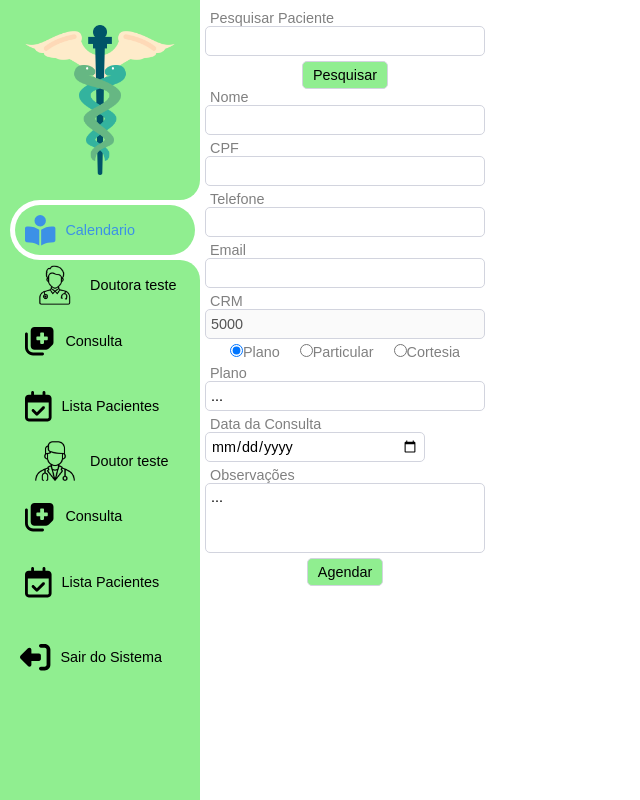
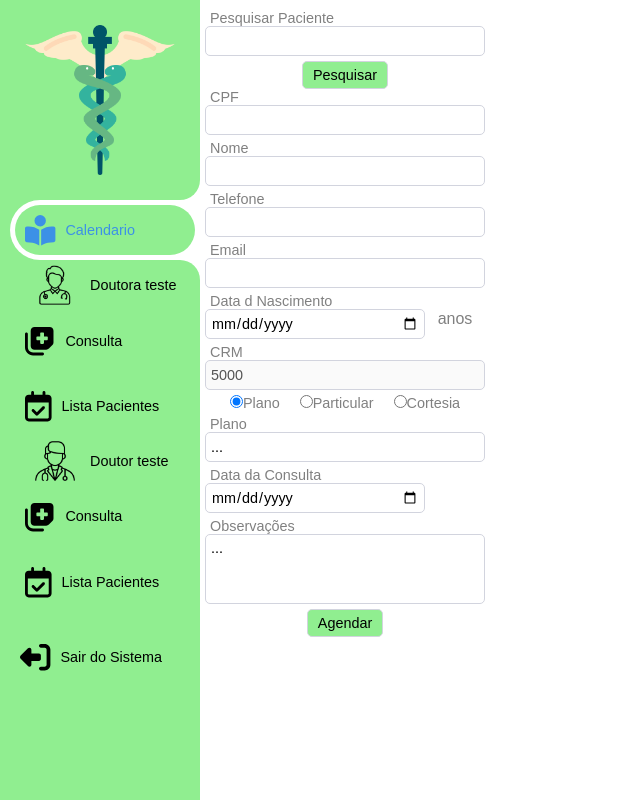
Before and after one commit to HumbertoFox/projeto-1-react, a React (Vite) app: page /consultationDRY in a window 1280 px wide. Shown: the whole page, without its empty margins (0-640 px from the left). Built offline with nearby package versions, Linux system fonts and the light colour scheme; sample sign-in values are in the browser's storage.

Commit message:
upgrade form doctorY styled

```diff
--- a/src/components/form/formpatientdrx.jsx
+++ b/src/components/form/formpatientdrx.jsx
@@ -1,7 +1,7 @@
 import React, { useEffect, useState } from "react";
 import { useAuth } from "../../contexts/authcontext";
 import { useForm } from "react-hook-form";
-import { DivNomeEd, DivParticular, DivPlan, DivRadio, FormDoctor } from "../../styles/formdrstyle";
+import { DivNameEd, DivParticular, DivPlan, DivRadio, FormDoctor } from "../../styles/formdrstyle";
 import { viaCepApi } from "../../services/viacep";
 import { SubmitButton } from "../button/buttonsubmit";
 import { LabelText } from "../../styles/labelstyle";
@@ -214,14 +214,14 @@ export const FormPatientDrX = () => {
                     Edifício
                 </LabelText>
             </DivRadio>
-            <DivNomeEd className={radioSelect}>
+            <DivNameEd className={radioSelect}>
                 <LabelText htmlFor="building">Nome do Edifício</LabelText>
                 <input type="text" id="building" {...register("building", { value: "..." })} />
                 <LabelText htmlFor="block">Bloco</LabelText>
                 <input type="text" id="block" {...register("block", { value: "..." })} />
                 <LabelText htmlFor="apartment">Apartamento</LabelText>
                 <input type="text" id="apartment" {...register("apartment", { value: "..." })} />
-            </DivNomeEd>
+            </DivNameEd>
             <LabelText htmlFor="district">Bairro/Distrito</LabelText>
             <input
                 type="text"
--- a/src/components/form/formpatientdry.jsx
+++ b/src/components/form/formpatientdry.jsx
@@ -1,24 +1,56 @@
 import React, { useState } from "react";
 import { useForm } from "react-hook-form";
-import { DivParticular, DivPlan, DivRadio, FormDoctor } from "../../styles/formdrstyle";
+import { DivDate, DivDateAge, DivDateBirth, DivParticular, DivPlan, DivRadio, FormDoctor } from "../../styles/formdrstyle";
 import { SubmitButton } from "../button/buttonsubmit";
 import { LabelText } from "../../styles/labelstyle";
-
 export const FormPatientDrY = () => {
     const [selectRadio, setSelectRadio] = useState("plan");
-    const swapSelectedRadio = e => {
-        setSelectRadio(e.target.value);
-    }
-    const onSubmit = e => {
-        console.log(e);
-    }
+    const [age, setAge] = useState(null);
     const {
         register,
         handleSubmit,
         formState: { errors }
     } = useForm();
+    const swapSelectedRadio = element => {
+        setSelectRadio(element.target.value);
+    };
+    const onSubmit = (data) => {
+        console.log(data);
+    };
+    const calculateAge = (data) => {
+        const birthDate = new Date(data);
+        const today = new Date();
+        let age = today.getFullYear() - birthDate.getFullYear();
+        const monthDifference = today.getMonth() - birthDate.getMonth();
+        if (monthDifference < 0 || (monthDifference === 0 && today.getDate() < birthDate.getDate())) {
+            age--;
+        };
+        return age;
+    };
+    const handleDateChange = (element) => {
+        const data = element.target.value;
+        if (data) {
+            const calculatedAge = calculateAge(data);
+            setAge(calculatedAge);
+        } else {
+            setAge(null);
+        };
+    };
     return (
         <FormDoctor action="" method="POST" onSubmit={handleSubmit(onSubmit)}>
+            <LabelText htmlFor="cpf">CPF</LabelText>
+            <input
+                type="number"
+                id="cpf"
+                placeholder={`${errors.cpf ? "Campo Obrigatório" : ""}`}
+                className={`${errors.cpf ? "required" : ""}`}
+                {...register("cpf", {
+                    required: "Required field",
+                    pattern: {
+                        value: /\d{11}/g
+                    }
+                })}
+            />
             <LabelText htmlFor="name">Nome</LabelText>
             <input
                 type="text"
@@ -29,19 +61,6 @@ export const FormPatientDrY = () => {
                     required: "Required field",
                     pattern: {
                         value: /[A-Za-z]{5}/g
-                    }
-                })}
-            />
-            <LabelText htmlFor="cpf">CPF</LabelText>
-            <input
-                type="number"
-                id="cpf"
-                placeholder={`${errors.cpf ? "Campo Obrigatório" : ""}`}
-                className={`${errors.cpf ? "required" : ""}`}
-                {...register("cpf", {
-                    required: "Required field",
-                    pattern: {
-                        value: /\d{11}/g
                     }
                 })}
             />
@@ -60,6 +79,25 @@ export const FormPatientDrY = () => {
             />
             <LabelText htmlFor="email">Email</LabelText>
             <input type="email" id="email" {...register("email", { required: "Required field" })} />
+            <DivDate>
+                <DivDateBirth>
+                    <LabelText htmlFor="dateofbirth">Data d Nascimento</LabelText>
+                    <input
+                        type="date"
+                        id="dateofbirth"
+                        className={`${errors.dateofbirth ? "requireddate" : ""}`}
+                        {
+                        ...register("dateofbirth", {
+                            required: "Required field"
+                        })}
+                        onChange={handleDateChange}
+                    />
+                </DivDateBirth>
+                <DivDateAge>
+                    <p>{age}</p>
+                    <p>anos</p>
+                </DivDateAge>
+            </DivDate>
             <LabelText>CRM</LabelText>
             <input type="number" id="crm" disabled={true} {...register("crm", { value: "5000" })} />
             <DivRadio>
--- a/src/components/form/formuserreg.jsx
+++ b/src/components/form/formuserreg.jsx
@@ -5,7 +5,7 @@ import { viaCepApi } from "../../services/viacep";
 import { SubmitButton } from "../button/buttonsubmit";
 import { ButtonButton } from "../button/buttonbutton";
 import { LabelText } from "../../styles/labelstyle";
-import { DivNomeEd, DivRadio, FormDoctor } from "../../styles/formdrstyle";
+import { DivNameEd, DivRadio, FormDoctor } from "../../styles/formdrstyle";
 import { DivButtons } from "../../styles/mainpagestyle";
 import { ActivityClicked } from "../modal/eventsclick";
 
@@ -203,14 +203,14 @@ export const FormUserRegister = () => {
                     Edifício
                 </LabelText>
             </DivRadio>
-            <DivNomeEd className={radioSelect}>
+            <DivNameEd className={radioSelect}>
                 <LabelText htmlFor="building">Nome do Edifício</LabelText>
                 <input type="text" id="building" {...register("building", { value: "..." })} />
                 <LabelText htmlFor="buildingblock">Bloco</LabelText>
                 <input type="text" id="buildingblock" {...register("buildingblock", { value: "..." })} />
                 <LabelText htmlFor="apartment">Apartamento</LabelText>
                 <input type="text" id="apartment" {...register("apartment", { value: "..." })} />
-            </DivNomeEd>
+            </DivNameEd>
             <LabelText htmlFor="district">Bairro/Distrito</LabelText>
             <input
                 type="text"
--- a/src/components/modal/eventsclick.jsx
+++ b/src/components/modal/eventsclick.jsx
@@ -5,9 +5,9 @@ import { ButtonButton } from "../button/buttonbutton";
 export const ActivityClicked = ({ event, onClose }) => {
     return (
         <DivMaimEvents>
-            <DivEvents>
-                <h2 className={event.type}>{event.type}</h2>
-                <p className={event.type}>{event.message}</p>
+            <DivEvents className={event.type}>
+                <h2>{event.type}</h2>
+                <p>{event.message}</p>
                 <ButtonButton onClick={onClose}>Fechar</ButtonButton>
             </DivEvents>
         </DivMaimEvents>
--- a/src/styles/eventactivitystyle.jsx
+++ b/src/styles/eventactivitystyle.jsx
@@ -1,5 +1,4 @@
-import styled, { keyframes } from "styled-components";
-
+import styled, { keyframes, css } from "styled-components";
 const FaceIn = keyframes`
     0% {
         opacity: 0;
@@ -9,7 +8,6 @@ const FaceIn = keyframes`
         opacity: 1;
     }
 `;
-
 const DivMaimEvents = styled.div`
     position: fixed;
     width: 100%;
@@ -26,7 +24,6 @@ const DivMaimEvents = styled.div`
         min-width: 375px;
     }
 `;
-
 const DivEvents = styled.div`
     display: flex;
     gap: 5px;
@@ -37,6 +34,21 @@ const DivEvents = styled.div`
     box-shadow: 0 0 5px hsla(205.46, 86.5%, 46.47%, .5);
     animation: ${FaceIn} .4s ease-in-out;
 
+    ${({ className }) => {
+        if (className == "success") {
+            return css`
+            p {
+                color: #3C91E6;
+            }
+            `;
+        } else {
+            return css`
+            p {
+                color: #FF0075;
+            }
+            `;
+        };
+    }};
     h2 {
         font-size: 1.1rem;
         margin: 0 auto;
@@ -51,5 +63,4 @@ const DivEvents = styled.div`
         margin: 0 auto;
     }
 `;
-
 export { DivMaimEvents, DivEvents };
--- a/src/styles/formdrstyle.jsx
+++ b/src/styles/formdrstyle.jsx
@@ -1,11 +1,9 @@
 import styled, { css } from "styled-components";
 import IconError from "../assets/aviso.png";
-
 const FormDoctor = styled.form`
     width: 280px;
     display: flex;
     flex-direction: column;
-
     input::-webkit-outer-spin-button,
     input::-webkit-inner-spin-button {
         -webkit-appearance: none;
@@ -64,12 +62,10 @@ const FormDoctor = styled.form`
         color: hsla(332.47, 100%, 50%, .5);
     }
 `;
-
 const DivRadio = styled.div`
     display: flex;
     justify-content: center;
     margin-bottom: 5px;
-
     label {
         padding: 0 10px;
         transition: .3s ease-in-out;
@@ -83,11 +79,9 @@ const DivRadio = styled.div`
         text-shadow: 0 0 5px hsla(205.46, 86.5%, 46.47%, .5);
     }
 `;
-
-const DivNomeEd = styled.div`
+const DivNameEd = styled.div`
     display: none;
     flex-direction: column;
-
 ${({ className }) => {
         if (className === "edificio") {
             return css`
@@ -96,11 +90,9 @@ ${({ className }) => {
         }
     }};
 `;
-
 const DivPlan = styled.div`
     display: none;
     flex-direction: column;
-
 ${({ className }) => {
         if (className === "plan") {
             return css`
@@ -109,19 +101,29 @@ ${({ className }) => {
         }
     }};
 `;
-
 const DivParticular = styled.div`
     display: none;
-
 ${({ className }) => {
         if (className === "particular") {
             return css`
                 display: flex;
             `;
-        }
-
-    }}
+        };
+    }};
     flex-direction: column;
 `;
-
-export { FormDoctor, DivRadio, DivNomeEd, DivPlan, DivParticular };
+const DivDate = styled.div`
+    display: flex;
+`;
+const DivDateBirth = styled(DivDate)`
+    flex-direction: column;
+`;
+const DivDateAge = styled(DivDateBirth)`
+    width: 100%;
+    align-items: center;
+    justify-content: center;
+    p {
+        color: grey;
+    }
+`;
+export { FormDoctor, DivRadio, DivNameEd, DivPlan, DivParticular, DivDate, DivDateBirth, DivDateAge };
--- a/src/styles/mainpagestyle.jsx
+++ b/src/styles/mainpagestyle.jsx
@@ -72,24 +72,4 @@ const DivLogin = styled.div`
     }
 `;
 
-const DivFormMsgs = styled.div`
-    position: relative;
-    display: flex;
-    justify-content: center;
-
-    .msgphpsuccess,
-    .msgphperror {
-        position: absolute;
-        top: -15px;
-        font-size: .8rem;
-        font-style: italic;
-    }
-    .msgphpsuccess {
-        color: #3C91E6;
-    }
-    .msgphperror {
-        color: #FF0075;
-    }
-`;
-
-export { MainPrimary, MainSecondary, DivForms, DivButtons, MainLogin, SectionLogin, DivLogin, DivFormMsgs };
+export { MainPrimary, MainSecondary, DivForms, DivButtons, MainLogin, SectionLogin, DivLogin };
```
